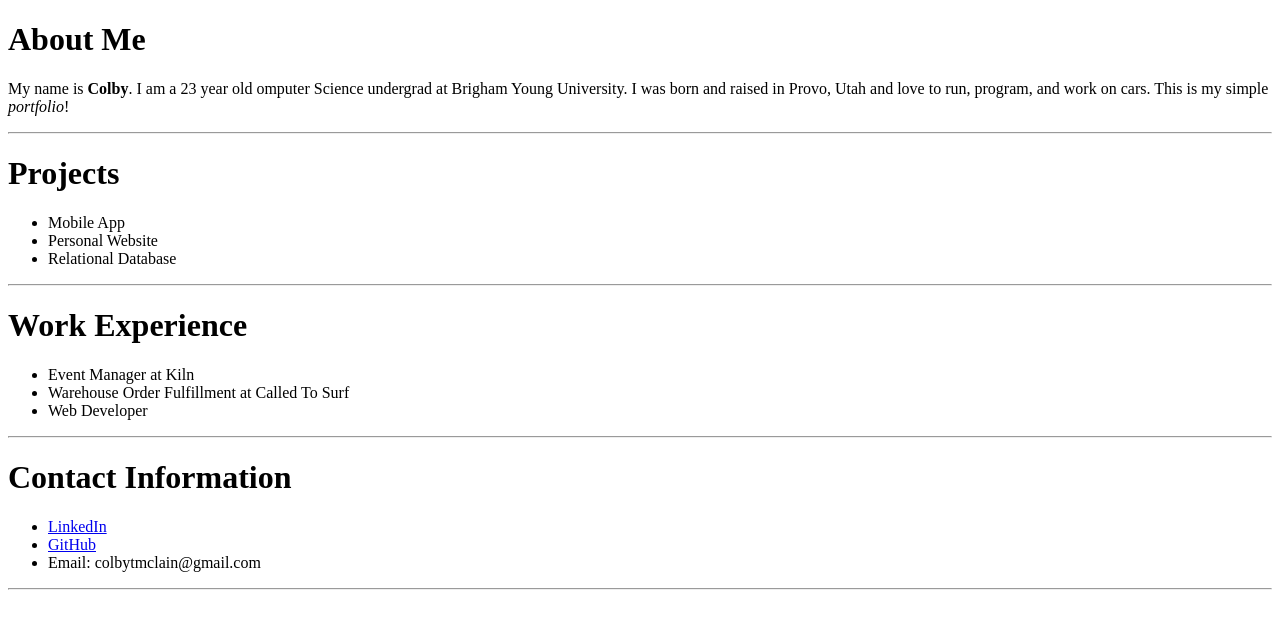
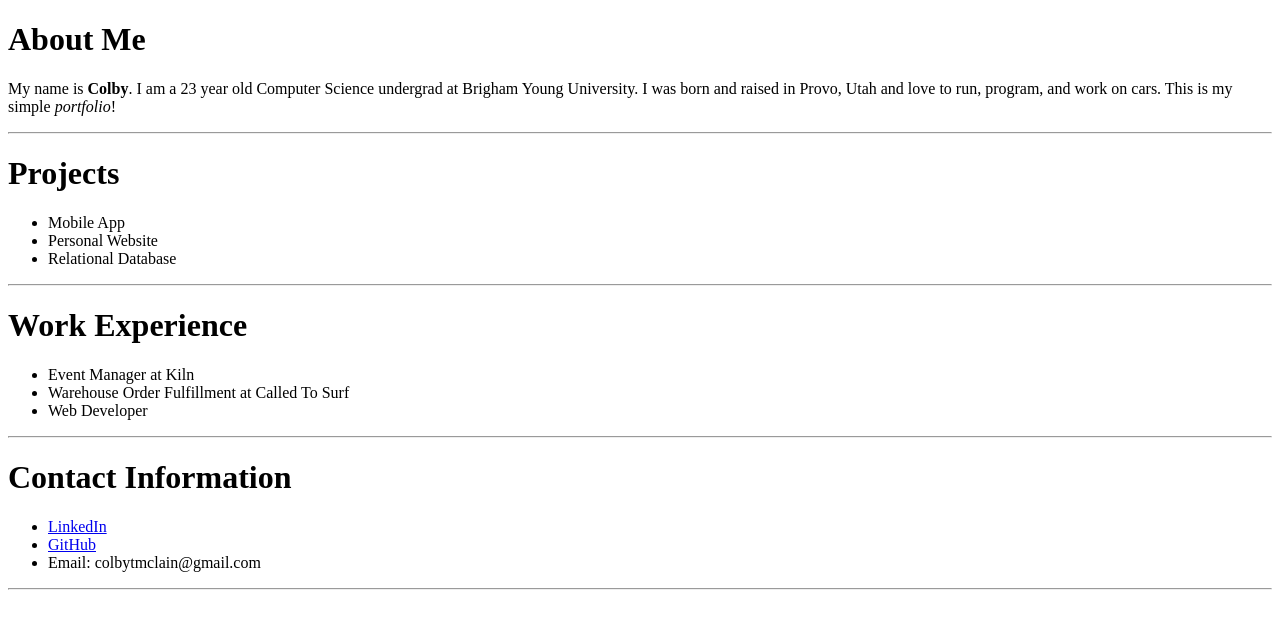
Before and after one commit to colbytm/portfolio, a plain HTML site: page index.html in a window 1280 px wide. Drawn offline with Linux system fonts and the light colour scheme.

Commit message:
fixed typo :P

```diff
--- a/index.html
+++ b/index.html
@@ -10,7 +10,7 @@
                     <h1>About Me</h1>
                 </header>
                 <div class = "about-me-paragraph">
-                    <p>My name is <strong>Colby</strong>. I am a 23 year old omputer Science undergrad
+                    <p>My name is <strong>Colby</strong>. I am a 23 year old Computer Science undergrad
                         at Brigham Young University. I was born and raised in Provo, Utah and love
                         to run, program, and work on cars. This is my simple <em>portfolio</em>!
                     </p>
```
